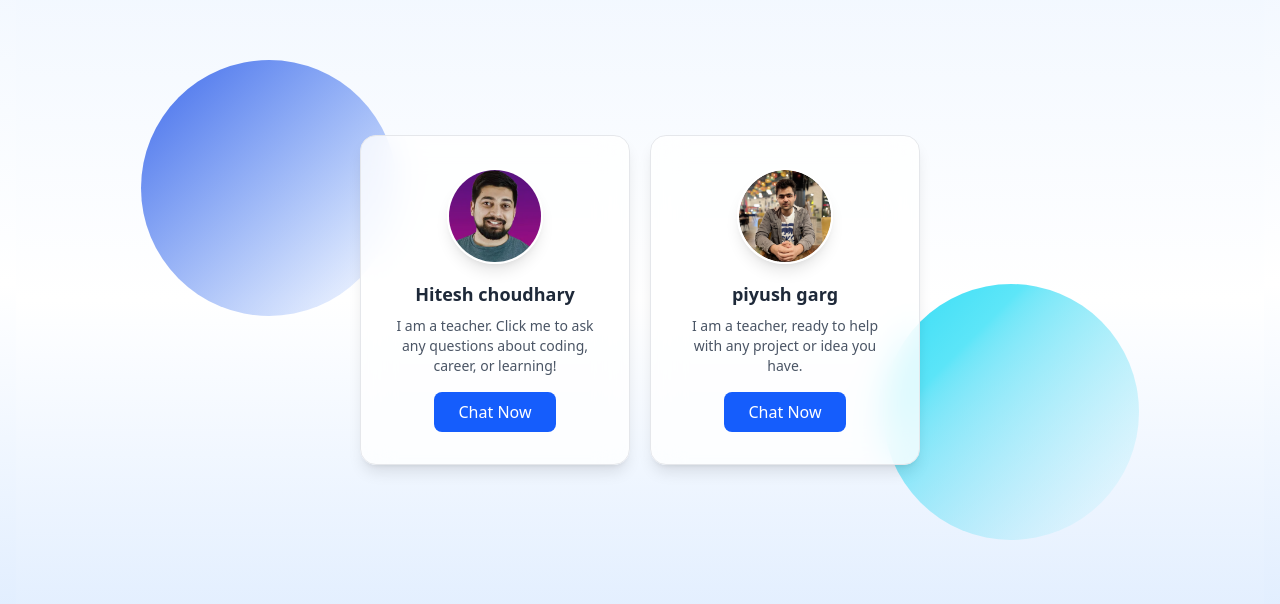
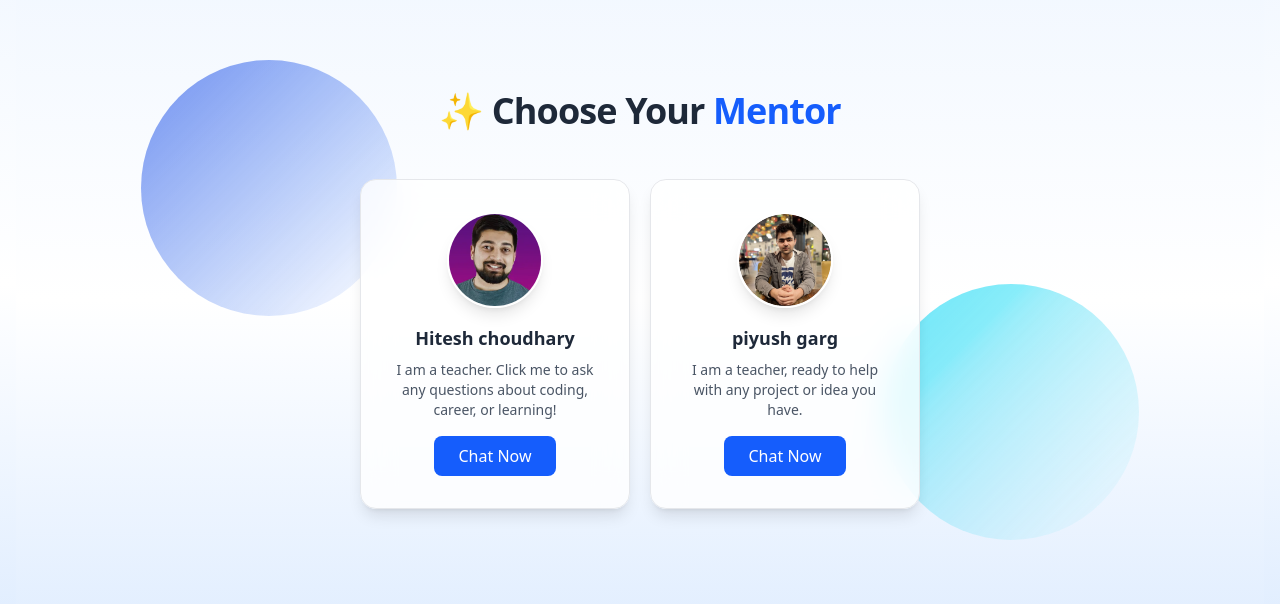
Before and after one commit to satyasandhya97/PersonaAIChatBot, a Next.js app: page / in a window 1280 px wide. Shown: the part 116-720 px from the top of the page. Built offline with nearby package versions, Linux system fonts and the light colour scheme.

Commit message:
Add some animations on personaSelector page

```diff
--- a/components/elements/PersonaSelector.tsx
+++ b/components/elements/PersonaSelector.tsx
@@ -33,9 +33,14 @@ export default function PersonaSelector() {
     ];
 
     return (
-        <section className="relative overflow-hidden min-h-screen bg-gradient-to-b from-blue-50 via-white to-blue-100 dark:from-slate-900 dark:via-slate-950 dark:to-slate-900 flex items-center justify-center p-6">
-            <div className="absolute w-64 h-64 bg-gradient-to-br from-blue-700/80 to-white/20 rounded-full top-[20%] left-[10%]"></div>
-            <div className="absolute w-64 h-64 bg-gradient-to-br from-cyan-400/80 to-white/20 rounded-full bottom-[20%] right-[10%]"></div>
+        <section className="relative overflow-hidden min-h-screen bg-gradient-to-b from-blue-50 via-white to-blue-100 dark:from-slate-900 dark:via-slate-950 dark:to-slate-900 flex flex-col items-center justify-center p-6">
+
+            <div className="absolute w-64 h-64 bg-gradient-to-br from-blue-700/80 to-white/20 rounded-full top-[20%] left-[10%] animate-pulse"></div>
+            <div className="absolute w-64 h-64 bg-gradient-to-br from-cyan-400/80 to-white/20 rounded-full bottom-[20%] right-[10%] animate-pulse delay-200"></div>
+
+            <h2 className="relative z-10 text-4xl font-extrabold text-gray-800 dark:text-gray-100 mb-12 tracking-tight text-center animate-fade-in-up">
+                ✨ Choose Your <span className="text-blue-600 dark:text-cyan-400">Mentor</span>
+            </h2>
 
             <div className="flex justify-around gap-5 px-80 w-full z-10">
                 {personas.map((p) => (
@@ -44,9 +49,9 @@ export default function PersonaSelector() {
                         onClick={() => router.push(`/chat?persona=${p.id}`)}
                         className="relative text-center p-8 rounded-2xl bg-white/80 dark:bg-slate-900/80 w-[80%] backdrop-blur-lg shadow-lg
                 hover:shadow-2xl hover:scale-105 transition-transform duration-500
-                cursor-pointer overflow-hidden group border border-gray-200 dark:border-slate-800"
+                cursor-pointer overflow-hidden group border border-gray-200 dark:border-slate-800 animate-fade-in-up"
                     >
-                        <div className="w-24 h-24 mx-auto mb-4 rounded-full border-2 border-white shadow-lg overflow-hidden">
+                        <div className="w-24 h-24 mx-auto mb-4 rounded-full border-2 border-white shadow-lg overflow-hidden group-hover:scale-110 transition-transform duration-300">
                             <Image
                                 src={p.image}
                                 alt={p.name}
@@ -56,7 +61,9 @@ export default function PersonaSelector() {
                             />
                         </div>
 
-                        <h3 className="text-lg font-semibold text-gray-800 dark:text-gray-100">{p.name}</h3>
+                        <h3 className="text-lg font-semibold text-gray-800 dark:text-gray-100 group-hover:text-blue-600 dark:group-hover:text-cyan-400 transition-colors">
+                            {p.name}
+                        </h3>
                         <p className="text-gray-600 dark:text-gray-400 text-sm mt-2">{p.description}</p>
 
                         <button className="mt-4 px-6 py-2 rounded-lg bg-blue-600 text-white font-medium transition hover:bg-blue-700">
@@ -65,8 +72,7 @@ export default function PersonaSelector() {
                     </div>
                 ))}
             </div>
+
         </section>
-
-
     );
 }
--- a/components/elements/TypingBubble.tsx
+++ b/components/elements/TypingBubble.tsx
@@ -14,7 +14,7 @@ export default function TypingBubble({ text }: { text: string }) {
     return (
         <div className="mb-4 text-left">
             <div className="p-3 rounded-lg inline-block bg-blue-200 text-black">
-                {text || `⏳ Typing${dots}`}
+                {text || `✍Typing${dots}`}
             </div>
         </div>
     );
--- /dev/null
+++ b/tailwind.config.js
@@ -0,0 +1,15 @@
+module.exports = {
+  theme: {
+    extend: {
+      keyframes: {
+        'fade-in-up': {
+          '0%': { opacity: 0, transform: 'translateY(20px)' },
+          '100%': { opacity: 1, transform: 'translateY(0)' },
+        },
+      },
+      animation: {
+        'fade-in-up': 'fade-in-up 0.8s ease-out forwards',
+      },
+    },
+  },
+}
```
